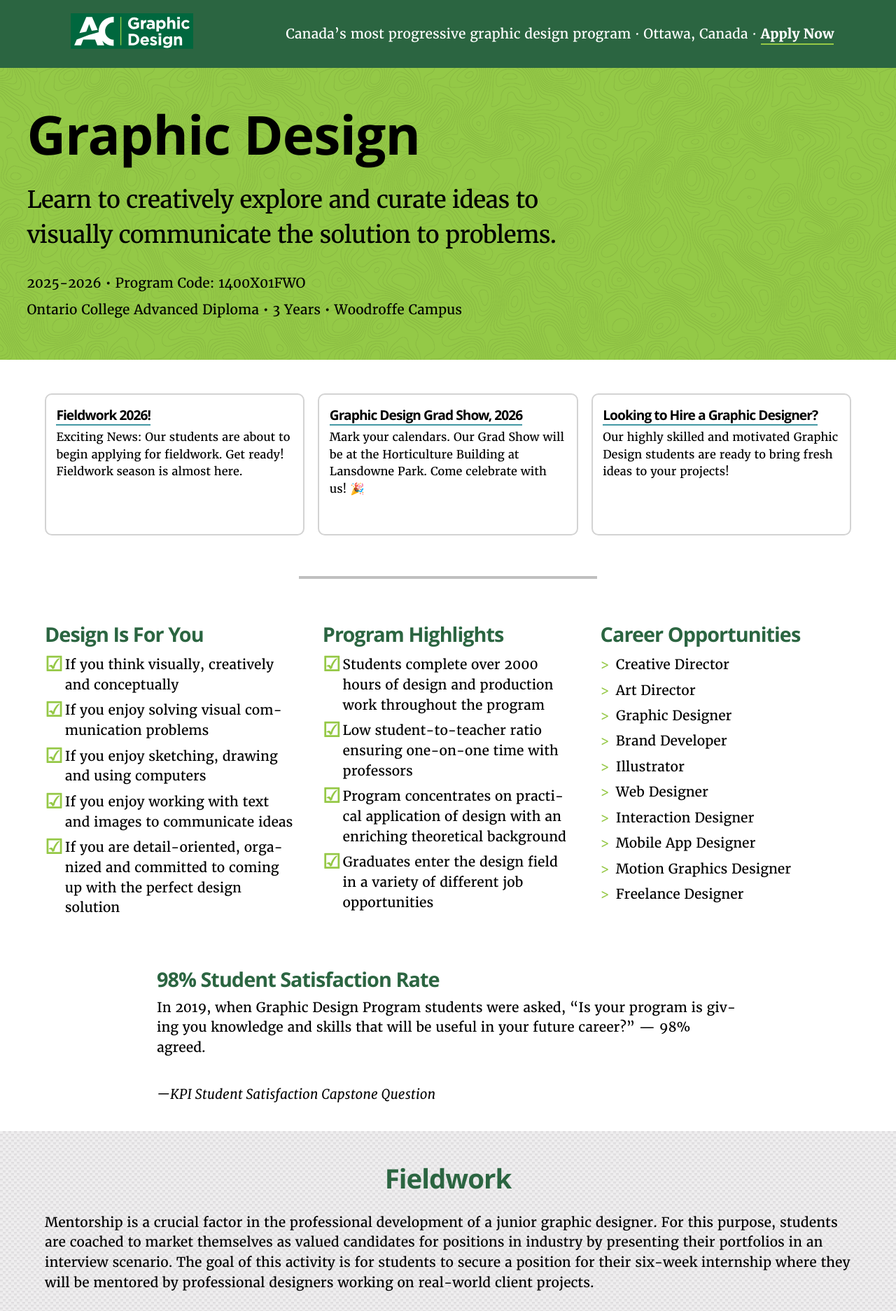
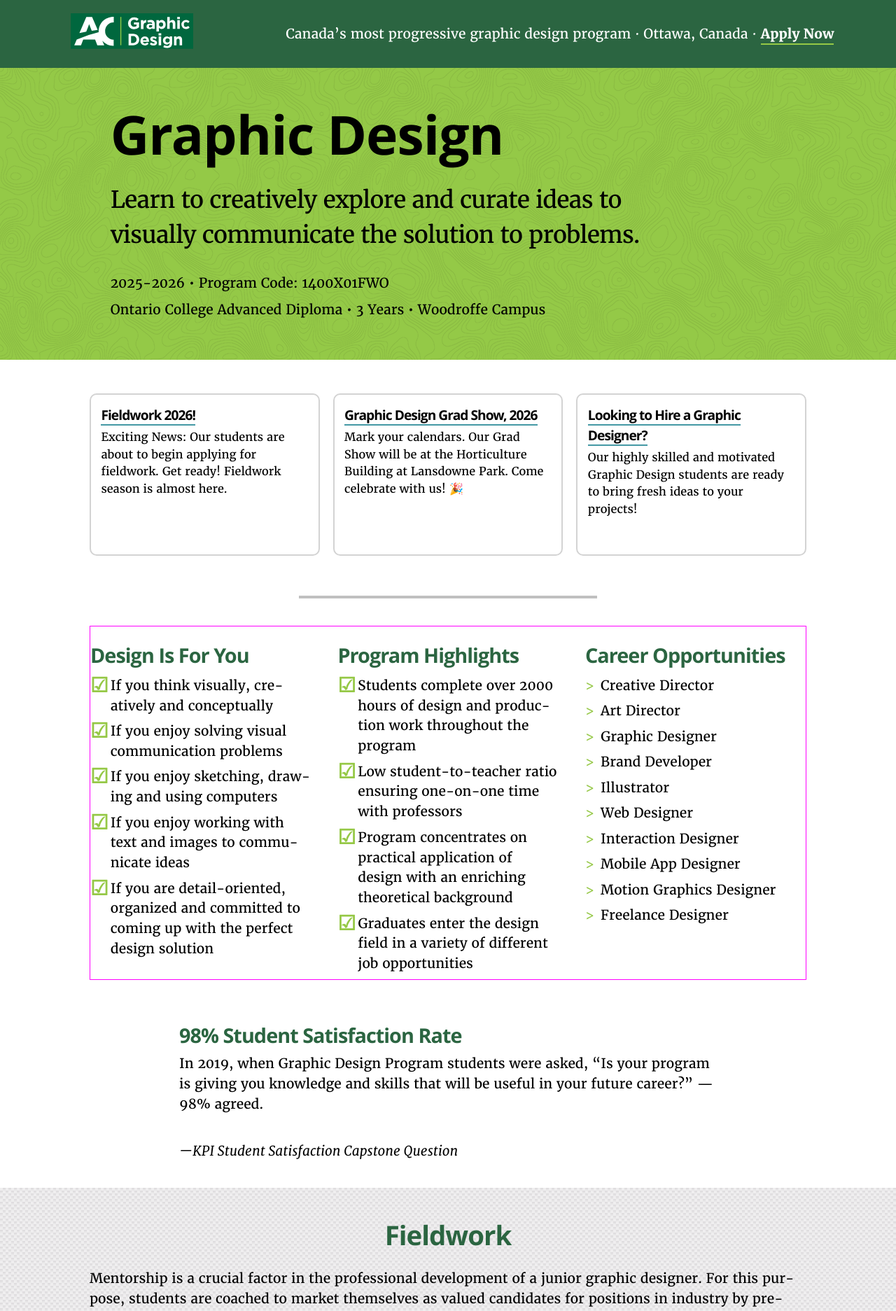
Before and after one commit to AlainParadis/ad, a Jekyll site: the page built from index.md, in a window 1280 px wide. Shown: the top 1873 px of the page at 70% size. Built offline with Jekyll 4.4.1, drawn with Linux system fonts in a browser that asks for light colours.

Commit message:
improve responsiveness

```diff
--- a/_includes/portfolio-reqs.html
+++ b/_includes/portfolio-reqs.html
@@ -1,4 +1,6 @@
 <section class="portfolio-reqs" id="portfolio-reqs" name="portfolio-reqs">
+<div class="portfolio-reqs-content">
+
 	<h2>
 		{{site.data.portfolio.title}}
 	</h2>
@@ -12,4 +14,5 @@
 		<em>{{site.data.portfolio.questions}} <a href="mailto:{{site.data.portfolio.email}}?subject=Question%20about%20portfolio%20requirements">{{site.data.portfolio.email_text}}</a><span aria-hidden="true" role="presentation">.</span></em>
 	</p>
 	<a href="{{site.data.portfolio.url}}" class="btn btn-dark-green">{{site.data.portfolio.button}}</a>
+</div>
 </section>
--- a/_includes/rgd.html
+++ b/_includes/rgd.html
@@ -1,21 +1,9 @@
-<section class="rgd">
-	<div>
-		<a href="{{site.data.rdg.url}}" rel="external"><svg class="svg" width="381.84" height="121.74" viewBox="0 0 357.97 114.13">
-          <g transform="translate(-29.548 -348.99)">
-            <path fill="#ed1d24" d="M29.548 463.118h357.974V348.99H29.548v114.127z"></path>
-            <g transform="matrix(3.05194 0 0 -3.05194 220.071 442.627)">
-              <path fill="#fff" d="M0 0h-6.788l-5.679 9.609h-2.32V0h-5.921v23.82h10.386c5.682 0 8.73-2.49 8.73-6.889 0-4.467-3.118-6.353-4.783-6.77L0 0zm-11.011 19.323h-3.811v-5.21h3.811c1.867 0 3.251.765 3.251 2.634 0 1.87-1.384 2.576-3.251 2.576"></path>
-            </g>
-            <g transform="matrix(3.05194 0 0 -3.05194 290.668 431.643)">
-              <path fill="#fff" d="M0 0s-3.051-4.157-10.183-4.157S-21.645.693-21.645 8.379c0 7.687 4.675 12.329 11.6 12.329 6.927 0 9.246-4.429 9.56-5.192l-5.023-2.358c-.313.762-1.56 2.774-4.466 2.774-2.911 0-5.505-2.012-5.505-7.62 0-5.611 2.457-7.619 5.434-7.619 2.977 0 4.191 1.315 4.191 1.315v3.947h-4.816v4.607H0V0z"></path>
-            </g>
-            <g transform="matrix(3.05194 0 0 -3.05194 332.725 442.627)">
-              <path fill="#fff" d="M0 0h-9.281v23.82H0c7.479 0 11.915-4.431 11.915-11.909C11.915 4.432 7.479 0 0 0m-.969 19.042h-2.388V4.775h2.388c4.711 0 6.684 2.426 6.684 7.136s-1.973 7.131-6.684 7.131"></path>
-            </g>
-          </g>
-        </svg></a>
+<section class="rgd-wrapper">
+	<div class="rgd">
+		<div class="rgd-logo">
+			<a href="{{site.data.rdg.url}}" rel="external"><svg class="svg" width="381.84" height="121.74" viewbox="0 0 357.97 114.13"> <g transform="translate(-29.548 -348.99)"> <path fill="#ed1d24" d="M29.548 463.118h357.974V348.99H29.548v114.127z"></path> <g transform="matrix(3.05194 0 0 -3.05194 220.071 442.627)"> <path fill="#fff" d="M0 0h-6.788l-5.679 9.609h-2.32V0h-5.921v23.82h10.386c5.682 0 8.73-2.49 8.73-6.889 0-4.467-3.118-6.353-4.783-6.77L0 0zm-11.011 19.323h-3.811v-5.21h3.811c1.867 0 3.251.765 3.251 2.634 0 1.87-1.384 2.576-3.251 2.576"></path> </g> <g transform="matrix(3.05194 0 0 -3.05194 290.668 431.643)"> <path fill="#fff" d="M0 0s-3.051-4.157-10.183-4.157S-21.645.693-21.645 8.379c0 7.687 4.675 12.329 11.6 12.329 6.927 0 9.246-4.429 9.56-5.192l-5.023-2.358c-.313.762-1.56 2.774-4.466 2.774-2.911 0-5.505-2.012-5.505-7.62 0-5.611 2.457-7.619 5.434-7.619 2.977 0 4.191 1.315 4.191 1.315v3.947h-4.816v4.607H0V0z"></path> </g> <g transform="matrix(3.05194 0 0 -3.05194 332.725 442.627)"> <path fill="#fff" d="M0 0h-9.281v23.82H0c7.479 0 11.915-4.431 11.915-11.909C11.915 4.432 7.479 0 0 0m-.969 19.042h-2.388V4.775h2.388c4.711 0 6.684 2.426 6.684 7.136s-1.973 7.131-6.684 7.131"></path></g></g></svg></a>
 		</div>
-	<div>
+		<div class="rgd-text">
 			<h3>
 				{{site.data.rdg.title}}
 			</h3>
@@ -24,4 +12,5 @@
 			</p>
 			<a href="{{site.data.rdg.url}}" rel="external" class="rgd-link"> <span>{{site.data.rdg.button}}</span>&nbsp;➜</a>
 		</div>
+	</div>
 </section>
--- a/css/layout.css
+++ b/css/layout.css
@@ -45,7 +45,7 @@
 	color: #fff;
 }
 
-.main-portfolio-reqs, .jobs-main { max-width: 90vw; }
+.main-portfolio-reqs, .jobs-main { max-width: 80vw; }
 
 .masthead
 {
@@ -76,12 +76,11 @@
 	align-items: left;
 	padding: 0rem 1rem;
 	margin-bottom: 1.5rem;
-
 }
 
 .banner-content
 {
-	max-width: 90vw;
+	max-width: 80vw;
 	display: flex;
 	flex-direction: column;
 }
@@ -90,7 +89,6 @@
 {
 	display: grid;
 	background-color: #fff;
-	max-width: 100%;
 }
 
 .news-grid
@@ -100,7 +98,7 @@
 	justify-self: center;
 	align-self: start;
 	gap: 1rem;
-	max-width: 90vw;
+	max-width: 80vw;
 	padding-top: 1rem;
 	margin-bottom: 2rem;
 }
@@ -114,7 +112,7 @@
 
 .post
 {
-	max-width: 90vw;
+	max-width: 80vw;
 	margin: 0 auto;
 }
 
@@ -122,10 +120,10 @@
 {
 	display: grid;
 	grid-template-columns: 1fr;
-	max-width: 60ch;
+	max-width: 80vw;
 	padding-top: 0;
 	margin: 1rem 1rem;
-
+	border: solid 1px magenta;
 }
 
 section.fieldwork
@@ -144,7 +142,7 @@
 
 section.fieldwork article
 {
-	max-width: 90vw;
+	max-width: 80vw;
 	margin: 0 auto;
 }
 
@@ -311,23 +309,25 @@
 	border-radius: 5px;
 }
 
-.rgd
+.rgd-wrapper
 {
 	background-color: #fff;
 	display: grid;
 	grid-template-columns: 1fr;
 	gap: 1rem;
+	justify-items: center;
 	max-width: 100%;
 	margin: 0 auto;
-	padding: 2rem;
+	padding: 1rem 0;
 	color: #000;
 }
 
-.rgd div:first-child { justify-self: start; }
+.rgd { width: 90%; }
+.rgd-logo { }
 
 .rgd div svg
 {
-	width: 75%;
+	width: 50%;
 	height: auto;
 }
 
@@ -339,17 +339,21 @@
 	background-position: top left;
 	background-size: auto;
 	display: flex;
-	flex-direction: column;
-	padding: 2rem 2rem;
+	justify-content: center;
+	padding: 2rem;
 	color: #000;
 }
 
-.portfolio-reqs-questions {
-    margin-bottom: 2rem;
+.portfolio-reqs-content
+{
+	display: flex;
+	flex-direction: column;
 }
 
+.portfolio-reqs-questions { margin-bottom: 2rem; }
 
-.main-portfolio-reqs ul {
+.main-portfolio-reqs ul
+{
 	list-style: none;
 	margin: 0;
 	padding: 0;
@@ -358,22 +362,16 @@
 	gap: 1rem;
 }
 
-.main-portfolio-reqs li {
-  overflow: hidden;
-}
+.main-portfolio-reqs li { overflow: hidden; }
 
-.main-portfolio-reqs img {
+.main-portfolio-reqs img
+{
 	display: block;
 	width: 100%;
 	height: 100%;
 	object-fit: cover;
 	border: solid 1px grey;
 }
-
-
-
-
-
 
 .interested
 {
@@ -420,17 +418,17 @@
 
 .intro, .fieldwork-highlights, .what-we-need, .fieldwork-form
 {
-	max-width: 90vw;
+	max-width: 80vw;
 	margin: 0rem 2rem;
 	padding: 0;
 }
 
-@media (min-width: 768px)
+@media (min-width: 600px)
 {
 	.content-box
 	{
 		flex-direction: row;
-		max-width: 90vw;
+		max-width: 80vw;
 		object-fit: cover;
 	}
 
@@ -446,6 +444,33 @@
 	{
 		flex: 1 1 50%;
 		padding: 2rem;
+	}
+
+	.rgd-wrapper
+	{
+		background-color: #fff;
+		display: grid;
+		grid-template-columns: 1fr;
+		gap: 1rem;
+		justify-items: center;
+		max-width: 100%;
+		margin: 0 auto;
+		padding: 1rem 0;
+		color: #000;
+	}
+
+	.rgd { width: 90%; }
+	.rgd-logo { }
+
+	.rgd div svg
+	{
+		width: 33.33%;
+		height: auto;
+	}
+
+	.portfolio-reqs-content
+	{
+		max-width: 70vw;
 	}
 
 	.footer-copyright
@@ -479,10 +504,15 @@
 	footer ul.resources { border-bottom: solid 2px var(--lime-green); }
 }
 
-@media (min-width: 600px)
+@media (min-width: 768px)
 {
 	.banner { padding: 2rem; }
-	.banner-content { max-width: 90vw; }
+
+	.banner-content
+	{
+		max-width: 80vw;
+		margin: 0 auto;
+	}
 
 	.grads ol
 	{
@@ -503,18 +533,32 @@
 
 	.faculty ul.person
 	{
+		max-width: 70vw;
 		display: grid;
 		grid-template-columns: 1fr 1fr;
 	}
 
+	.rgd-wrapper
+	{
+		background-color: #fff;
+		display: grid;
+		grid-template-columns: 1fr;
+		gap: 1rem;
+		justify-items: center;
+		max-width: 100%;
+		margin: 0 auto;
+		padding: 1rem 0;
+		color: #000;
+	}
+
 	.rgd
 	{
-		background-color: #fff;
+		width: 90%;
 		display: grid;
 		grid-template-columns: 1fr 2fr;
 	}
 
-	.rgd div:first-child { justify-self: end; }
+	.rgd-logo { }
 
 	.rgd div svg
 	{
@@ -544,7 +588,7 @@
 
 	.intro, .highlights, .employer, .fieldwork-form
 	{
-		max-width: 90vw;
+		max-width: 80vw;
 		margin: 0rem 2rem;
 		padding: 0;
 	}
@@ -553,7 +597,7 @@
 @media (min-width: 900px)
 {
 	.banner { padding: 2rem; }
-	.banner-content { max-width: 90vw; }
+	.banner-content { max-width: 80vw; }
 
 	.masthead
 	{
@@ -587,7 +631,7 @@
 		grid-template-columns: repeat(auto-fit, minmax(300px, 1fr));
 		justify-self: center;
 		gap: 2rem;
-		max-width: 90vw;
+		max-width: 80vw;
 		padding-top: 1rem;
 		margin-bottom: 2rem;
 	}
@@ -596,7 +640,7 @@
 	{
 		margin: 1rem auto;
 		text-align: left;
-		max-width: 65vw;
+		max-width: 60vw;
 	}
 
 	.grads ol
@@ -618,7 +662,7 @@
 
 	.curriculum
 	{
-		max-width: 90vw;
+		max-width: 80vw;
 		margin: 0 auto;
 		background-color: #fff;
 		padding: 2rem 2rem;
@@ -640,27 +684,27 @@
 
 	.rgd
 	{
-		background-color: #fff;
-		display: grid;
-		grid-template-columns: repeat(auto-fit, minmax(200px, 1fr));
+		display: flex;
+		flex-direction: row;
+		align-items: flex-start;
+		justify-content: flex-end;
+		padding: 0;
+		max-width: 70vw;
 		gap: 1rem;
-		max-width: 100%;
-		margin: 0 auto;
-		padding: 2rem;
-		color: #000;
 	}
 
-	.rgd div:first-child
+	.rgd-logo
 	{
-		grid-column: span 1;
-		justify-self: end;
+		display: flex;
+		justify-content: flex-end;
+		align-items: center;
+		padding: 0;
+		width: 400px;
 	}
-
-	.rgd div:last-child { grid-column: span 3; }
 
 	.rgd div svg
 	{
-		width: 75%;
+		width: 100%;
 		height: auto;
 	}
 
@@ -680,7 +724,7 @@
 
 	.intro, .highlights, .employer, .fieldwork-form
 	{
-		max-width: 90vw;
+		max-width: 80vw;
 		margin: 0rem 2rem;
 		padding: 0;
 	}
```
Also changed, not shown: 1 other file. Lines whose indentation alone changed are shown as unchanged.
